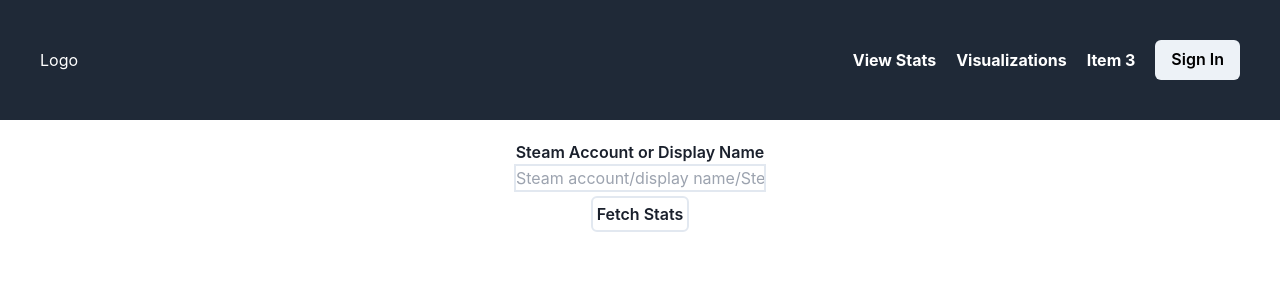
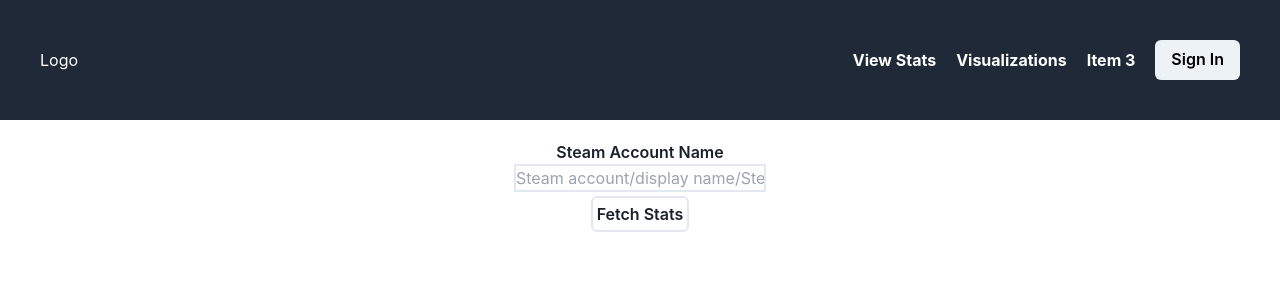
Before and after one commit to jsbento/CS-GO-Stats, a Next.js app: page /statistics in a window 1280 px wide. Shown: the top 286 px of the page. Built offline with nearby package versions, Linux system fonts and the light colour scheme.

Commit message:
Performance improvement on statistics page, added delete documents associated with a username to db handler

```diff
--- a/pages/api/cs.ts
+++ b/pages/api/cs.ts
@@ -34,8 +34,9 @@
                 'TRN-Api-Key': process.env.TRN_API_KEY!
             }
         })
-        .then(response => { return response.json(); })
-        .then(data => { return data.data.segments[0].stats;});
+        .then(response => {return response.json();})
+        .then(data => {return data.data.segments[0].stats;})
+        .catch(error => {console.log(error);});
 
         const stats: Stats = {
             timePlayed: {value: raw_stats.timePlayed.value, percentile: raw_stats.timePlayed.percentile},
--- a/pages/api/mongo.ts
+++ b/pages/api/mongo.ts
@@ -18,6 +18,11 @@
             const docs = await result.toArray();
             res.status(200).json(docs);
         }
+        else if(req.method === "DELETE") {
+            const {username} = req.query;
+            await statsCollection.deleteMany({username: username});
+            res.status(202);
+        }
         else {
             res.status(405).json("Method not allowed.");
         }
--- a/pages/statistics.tsx
+++ b/pages/statistics.tsx
@@ -4,6 +4,7 @@
 import * as yup from "yup";
 import StatsCard from "../components/StatsCard";
 import { NextPage } from "next";
+import { time } from "console";
 
 interface FormValues {
     username: string;
@@ -22,42 +23,51 @@
 
 const Statistics: NextPage = () => {
     const [dataArr, setDataArr] = useState<ServerData[] | null>(null);
-    const [loading, setLoad] = useState<boolean | null>(null);
     const initialValues:FormValues = {username: ""};
+
+    const getAPIData = async (username: string) => {
+        return await (await fetch('/api/cs', {
+            method: 'POST',
+            body: JSON.stringify({username: username})
+        })).json();
+    };
+
+    const postData = async (username: string, data: Stats, timestamp: number) => {
+        await fetch('/api/mongo', {
+            method: 'POST',
+            body: JSON.stringify({username: username, data: data, timestamp: timestamp})
+        })
+        .then(response => {console.log(response.status);})
+        .catch(error => {console.log(error);});
+    };
+
+    const fetchData = async (username: string) => {
+        await fetch(`/api/mongo?username=${username}`, {
+            method: 'GET',
+            headers: {'Content-Type':'application/json'}
+        })
+        .then(async response => {return await response.json();})
+        .then(stats => {setDataArr(stats.reverse());})
+        .catch(error => {console.log(error);});
+    };
 
     return (
         <div className="flex flex-col items-center">
             <Formik validationSchema={CSNameScheme} initialValues={initialValues} onSubmit={async (values, actions) => {
-                    setLoad(true);
-                    const rawData = await fetch('/api/cs', { method: 'POST', body: JSON.stringify({username: values.username})});
-                    const cleanData:Stats = await rawData.json();
+                    setDataArr(null);
+                    postData(values.username, await getAPIData(values.username), Date.now());
+                    fetchData(values.username);
                     actions.setSubmitting(false);
-
-                    await fetch('/api/mongo', {
-                        method: 'POST',
-                        body: JSON.stringify({username: values.username, data: cleanData, timestamp: Date.now()})
-                    })
-                    .then((response) => {console.log(response.status);})
-                    .catch((error) => {console.log(error);});
-
-                    await fetch(`/api/mongo?username=${values.username}`, {
-                        method: 'GET',
-                        headers: {
-                            'Content-Type':'application/json'
-                        }
-                    })
-                    .then(async (response) => {
-                        return await response.json();
-                    })
-                    .then((stats) => {setDataArr(stats.reverse());})
-                    .catch((error) => {console.log(error);});
-                    setLoad(false);
                 }}>
-                    <Form className="flex flex-col justify-center items-center">
-                        <label className="font-semibold" htmlFor="username">Steam Account or Display Name</label>
-                        <Field className="border-2" id="username" name="username" type="text" placeholder="Steam account/display name/SteamID" autoComplete="off"/>
-                        <button className="border-2 w-auto p-1 rounded-md m-1 font-semibold" type='submit'>Fetch Stats</button>
-                    </Form>
+                    {({errors, isSubmitting}) => (
+                        <Form className="flex flex-col justify-center items-center">
+                            <label className="font-semibold" htmlFor="username">Steam Account Name</label>
+                            <Field className="border-2" id="username" name="username" type="text" placeholder="Steam account/display name/SteamID" autoComplete="off"/>
+                            <button className="border-2 w-auto p-1 rounded-md m-1 font-semibold" type='submit'>Fetch Stats</button>
+                            {errors.username ? (<div className="text-red-400 font-semibold text-lg">{errors.username}</div>) : null}
+                            {isSubmitting ? (<div className="animate-pulse font-semibold text-lg">Loading...</div>) : null}
+                        </Form>
+                    )}
             </Formik>
             <div className="grid gap-3 grid-cols-1 md:grid-cols-2 lg:grid-cols-3 xl:grid-cols-4">
                 {dataArr && dataArr.length > 0 ? dataArr.map(data => <StatsCard {...data}/>) : null}
```
